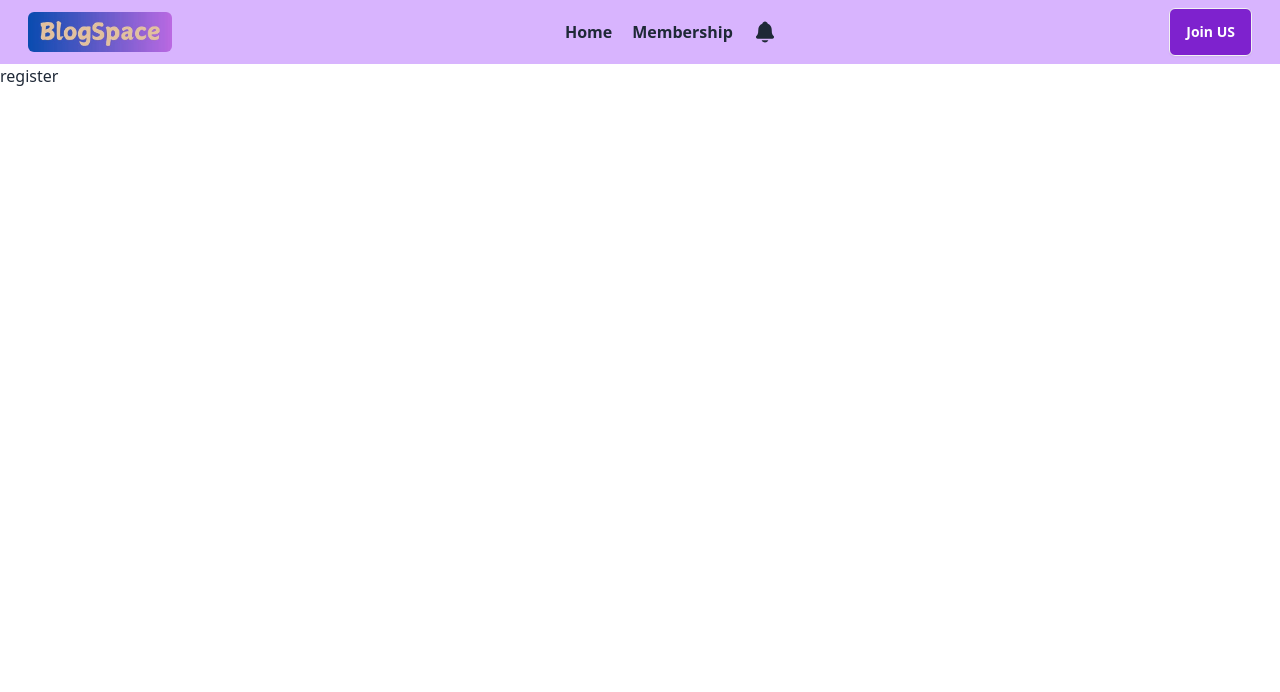
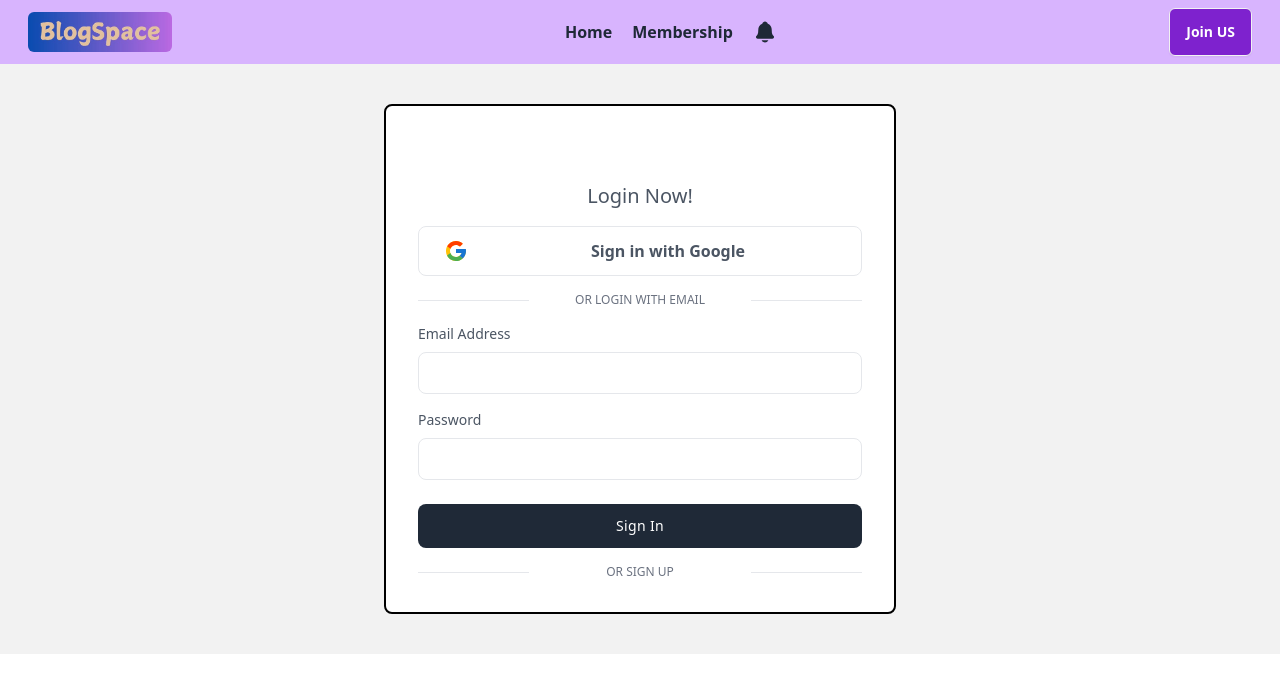
Before and after one commit to mdnasiruddin78/A12Client, a React (Vite) app: page /login in a window 1280 px wide. Shown: the top 692 px of the page. Built offline with nearby package versions, Linux system fonts and the light colour scheme; no server answers.

Commit message:
login form add

```diff
--- a/src/Pages/Authentication/Login.jsx
+++ b/src/Pages/Authentication/Login.jsx
@@ -1,10 +1,113 @@
+import { useContext } from "react";
+import { useForm } from "react-hook-form";
 import { Link } from "react-router-dom";
+import { authContext } from "../../Provider/Authprovider";
+import SocialLogin from "../../Components/SocialLogin";
 
 
 const Login = () => {
+
+    const {signInUser} = useContext(authContext)
+    const { register, handleSubmit, reset, formState: { errors } } = useForm();
+
+    const onSubmit = data => {
+        console.log(data)
+        signInUser(data.email, data.password)
+        .then(result => {
+            console.log('profile update successfull')
+        })
+        .catch(error => console.log(error))
+        reset()
+        // navigate("/")
+    }
+
     return (
-        <div>
-            <Link to="/register">register</Link>
+        <div className='flex justify-center items-center bg-base-200'>
+            {/* <Helmet>
+                <title>LOGIN-PAGE</title>
+            </Helmet> */}
+            <div className='flex w-full max-w-lg mx-auto overflow-hidden bg-white rounded-lg border-2 border-black my-10 '>
+                <div className='w-full px-6 py-8 md:px-8 '>
+                    <div className='flex justify-center mx-auto'>
+                        <img className='w-auto h-7 sm:h-8' src="" alt='' />
+                    </div>
+
+                    <p className='mt-3 text-xl text-center text-gray-600 '>
+                        Login Now!
+                    </p>
+
+                    <SocialLogin></SocialLogin>
+
+                    <div className='flex items-center justify-between mt-4'>
+                        <span className='w-1/5 border-b  lg:w-1/4'></span>
+
+                        <div className='text-xs text-center text-gray-500 uppercase  hover:underline'>
+                            or login with email
+                        </div>
+
+                        <span className='w-1/5 border-b dark:border-gray-400 lg:w-1/4'></span>
+                    </div>
+                    <form onSubmit={handleSubmit(onSubmit)}>
+                        <div className='mt-4'>
+                            <label
+                                className='block mb-2 text-sm font-medium text-gray-600 '
+                                htmlFor='LoggingEmailAddress'
+                            >
+                                Email Address
+                            </label>
+                            <input
+                                id='LoggingEmailAddress'
+                                autoComplete='email'
+                                name='email'
+                                {...register("email", { required: true })}
+                                className='block w-full px-4 py-2 text-gray-700 bg-white border rounded-lg    focus:border-blue-400 focus:ring-opacity-40  focus:outline-none focus:ring focus:ring-blue-300'
+                                type='email'
+                            />
+                        </div>
+
+                        <div className='mt-4'>
+                            <div className='flex justify-between'>
+                                <label
+                                    className='block mb-2 text-sm font-medium text-gray-600 '
+                                    htmlFor='loggingPassword'
+                                >
+                                    Password
+                                </label>
+                            </div>
+
+                            <input
+                                id='loggingPassword'
+                                autoComplete='current-password'
+                                name='password'
+                                {...register("password", { required: true })}
+                                className='block w-full px-4 py-2 text-gray-700 bg-white border rounded-lg    focus:border-blue-400 focus:ring-opacity-40  focus:outline-none focus:ring focus:ring-blue-300'
+                                type='password'
+                            />
+                        </div>
+                        <div className='mt-6'>
+                            <button
+                                type='submit'
+                                className='w-full px-6 py-3 text-sm font-medium tracking-wide text-white capitalize transition-colors duration-300 transform bg-gray-800 rounded-lg hover:bg-gray-700 focus:outline-none focus:ring focus:ring-gray-300 focus:ring-opacity-50'
+                            >
+                                Sign In
+                            </button>
+                        </div>
+                    </form>
+
+                    <div className='flex items-center justify-between mt-4'>
+                        <span className='w-1/5 border-b  md:w-1/4'></span>
+
+                        <Link
+                            to='/register'
+                            className='text-xs text-gray-500 uppercase  hover:underline'
+                        >
+                            or sign up
+                        </Link>
+
+                        <span className='w-1/5 border-b  md:w-1/4'></span>
+                    </div>
+                </div>
+            </div>
         </div>
     );
 };
--- a/src/Pages/Authentication/Register.jsx
+++ b/src/Pages/Authentication/Register.jsx
@@ -6,6 +6,7 @@ import SocialLogin from "../../Components/SocialLogin";
 
 
 const Register = () => {
+
     const { createUser, updateUserProfile,setUser } = useContext(authContext)
     const { register, handleSubmit, reset, formState: { errors } } = useForm();
     const navigate = useNavigate()
@@ -22,6 +23,7 @@ const Register = () => {
                         console.log('profile update successfull')
                     })
                     .catch(error => console.log(error))
+                    reset()
                     navigate("/")
             })
     }
```
